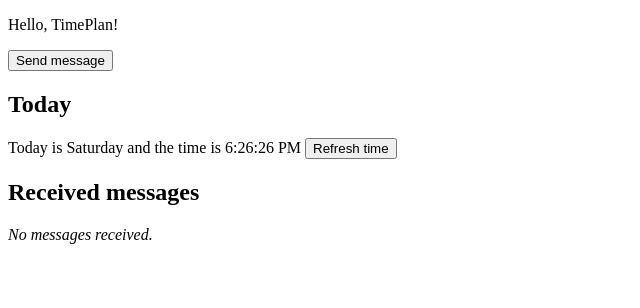
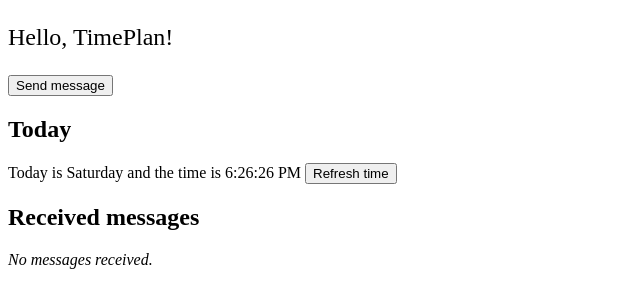
Before and after one commit to LayZeeDK/introduction-to-angular, an Angular app: page / in a window 1280 px wide. Shown: the top 308 px of the page, without its empty margins (0-640 px from the left). Built offline with nearby package versions, Linux system fonts and the light colour scheme.

Commit message:
feat: add font size directive

```diff
--- /dev/null
+++ b/src/app/font-size.directive.ts
@@ -0,0 +1,11 @@
+// font-size.directive.ts
+import { Directive, HostBinding, Input } from '@angular/core';
+
+@Directive({
+  selector: '[appFontSize]',
+})
+export class FontSizeDirective {
+  @Input({ required: true })
+  @HostBinding('style.fontSize.px')
+  appFontSize!: number;
+}
--- a/src/app/hello-world/hello-world.component.html
+++ b/src/app/hello-world/hello-world.component.html
@@ -1,3 +1,3 @@
 <!-- hello-world.component.html -->
-<p>Hello, {{ name }}!</p>
+<p [appFontSize]="24">Hello, {{ name }}!</p>
 <button (click)="messageSent.emit('Hi there')">Send message</button>
--- a/src/app/hello-world/hello-world.component.ts
+++ b/src/app/hello-world/hello-world.component.ts
@@ -1,9 +1,10 @@
 // hello-world.component.ts
 import { Component, EventEmitter, Input, Output } from '@angular/core';
+import { FontSizeDirective } from '../font-size.directive';
 
 @Component({
   selector: 'app-hello-world',
-  imports: [],
+  imports: [FontSizeDirective],
   templateUrl: './hello-world.component.html',
   styleUrl: './hello-world.component.css',
 })
```
